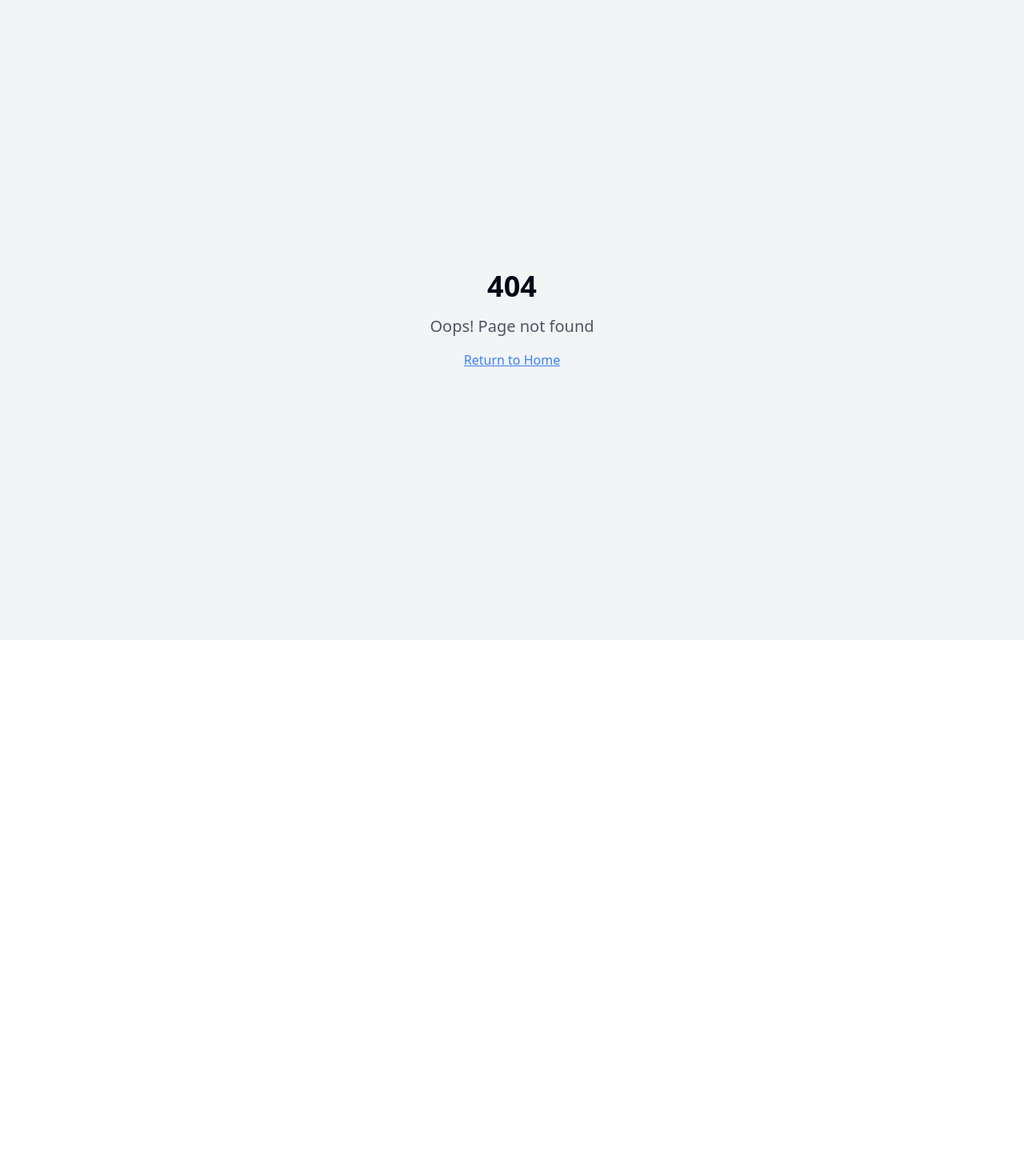
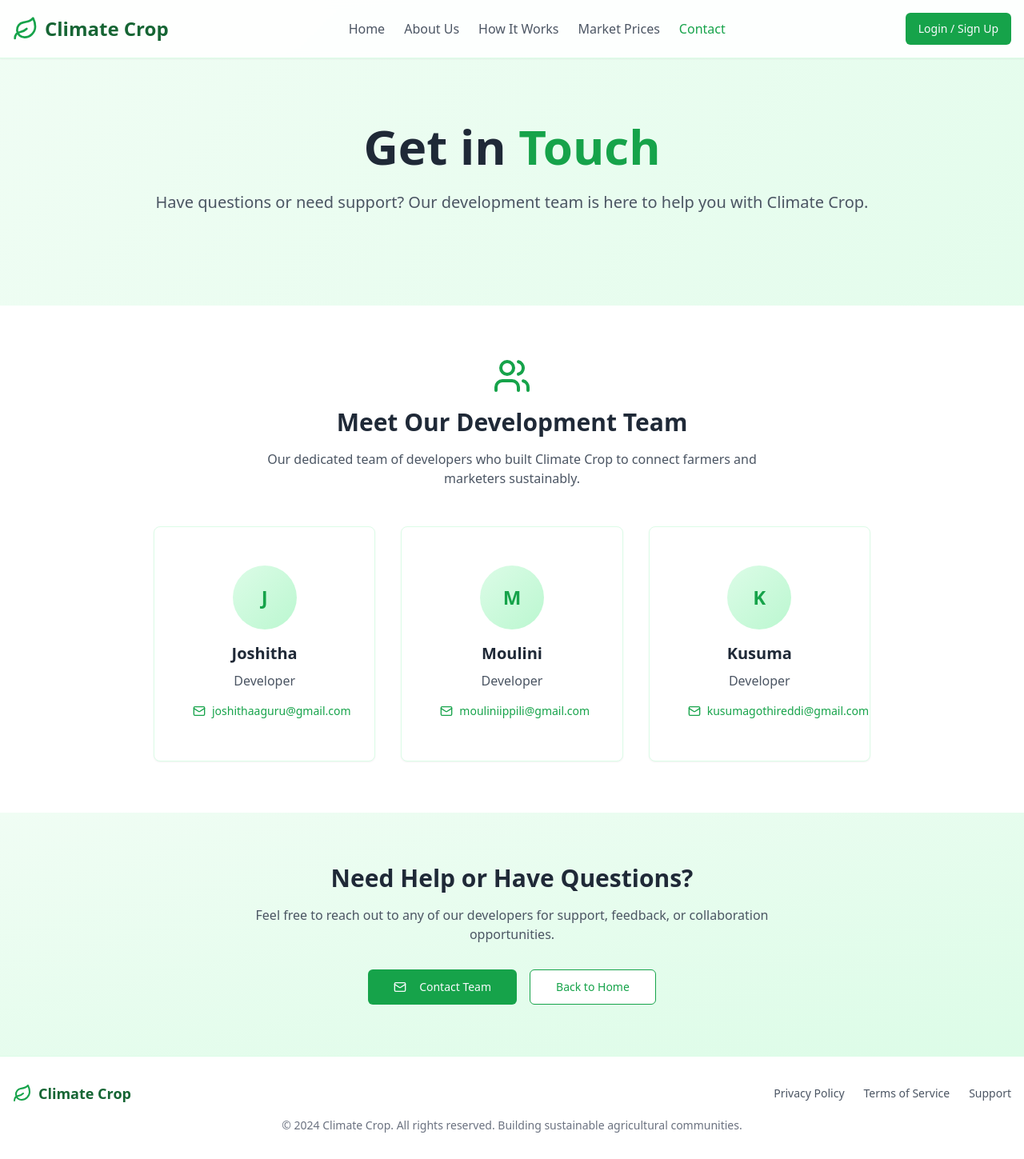
Before and after one commit to DARLABHANU/crop-to-market-connect, a React (Vite) app: page /contact in a window 1280 px wide. Before the commit this address had no page. Shown: the whole page at 80% size. Before the commit the page ends 800 px from the top, so only its background shows below. Built offline with nearby package versions, Linux system fonts and the light colour scheme.

Commit message:
feat: Add contact us page
Adds a separate contact us page with developer details and links it to the navbar.

```diff
--- a/src/App.tsx
+++ b/src/App.tsx
@@ -8,6 +8,7 @@ import Index from "./pages/Index";
 import Auth from "./pages/Auth";
 import FarmerDashboard from "./pages/FarmerDashboard";
 import MarketerDashboard from "./pages/MarketerDashboard";
+import Contact from "./pages/Contact";
 import NotFound from "./pages/NotFound";
 
 const queryClient = new QueryClient();
@@ -23,6 +24,7 @@ const App = () => (
           <Route path="/auth" element={<Auth />} />
           <Route path="/farmer-dashboard" element={<FarmerDashboard />} />
           <Route path="/marketer-dashboard" element={<MarketerDashboard />} />
+          <Route path="/contact" element={<Contact />} />
           {/* ADD ALL CUSTOM ROUTES ABOVE THE CATCH-ALL "*" ROUTE */}
           <Route path="*" element={<NotFound />} />
         </Routes>
--- /dev/null
+++ b/src/pages/Contact.tsx
@@ -0,0 +1,151 @@
+
+import { Card, CardContent } from "@/components/ui/card";
+import { Button } from "@/components/ui/button";
+import { Leaf, Mail, Users } from "lucide-react";
+import { Link } from "react-router-dom";
+
+const Contact = () => {
+  const developers = [
+    {
+      name: "Joshitha",
+      email: "joshithaaguru@gmail.com"
+    },
+    {
+      name: "Moulini",
+      email: "mouliniippili@gmail.com"
+    },
+    {
+      name: "Kusuma",
+      email: "kusumagothireddi@gmail.com"
+    }
+  ];
+
+  return (
+    <div className="min-h-screen bg-gradient-to-br from-green-50 to-green-100">
+      {/* Navigation */}
+      <nav className="bg-white/90 backdrop-blur-sm shadow-sm border-b border-green-100 sticky top-0 z-50">
+        <div className="container mx-auto px-4 py-4">
+          <div className="flex items-center justify-between">
+            <Link to="/" className="flex items-center space-x-2">
+              <Leaf className="h-8 w-8 text-green-600" />
+              <span className="text-2xl font-bold text-green-800">Climate Crop</span>
+            </Link>
+
+            <div className="hidden md:flex items-center space-x-6">
+              <Link to="/" className="text-gray-600 hover:text-green-600 transition-colors">Home</Link>
+              <a href="/#about" className="text-gray-600 hover:text-green-600 transition-colors">About Us</a>
+              <a href="/#how-it-works" className="text-gray-600 hover:text-green-600 transition-colors">How It Works</a>
+              <a href="/#market-prices" className="text-gray-600 hover:text-green-600 transition-colors">Market Prices</a>
+              <Link to="/contact" className="text-green-600 font-medium">Contact</Link>
+            </div>
+
+            <Link to="/auth">
+              <Button className="bg-green-600 hover:bg-green-700">
+                Login / Sign Up
+              </Button>
+            </Link>
+          </div>
+        </div>
+      </nav>
+
+      {/* Hero Section */}
+      <section className="relative py-20">
+        <div className="container mx-auto px-4 text-center">
+          <div className="max-w-4xl mx-auto">
+            <h1 className="text-5xl md:text-6xl font-bold text-gray-800 mb-6 leading-tight">
+              Get in
+              <span className="text-green-600"> Touch</span>
+            </h1>
+            <p className="text-xl text-gray-600 mb-8 leading-relaxed">
+              Have questions or need support? Our development team is here to help you with Climate Crop.
+            </p>
+          </div>
+        </div>
+      </section>
+
+      {/* Team Section */}
+      <section className="py-16 bg-white">
+        <div className="container mx-auto px-4">
+          <div className="text-center mb-12">
+            <Users className="h-12 w-12 text-green-600 mx-auto mb-4" />
+            <h2 className="text-3xl font-bold text-gray-800 mb-4">Meet Our Development Team</h2>
+            <p className="text-gray-600 max-w-2xl mx-auto">
+              Our dedicated team of developers who built Climate Crop to connect farmers and marketers sustainably.
+            </p>
+          </div>
+
+          <div className="grid md:grid-cols-3 gap-8 max-w-4xl mx-auto">
+            {developers.map((developer, index) => (
+              <Card key={index} className="text-center p-6 border-green-100 hover:shadow-lg transition-shadow">
+                <CardContent className="pt-6">
+                  <div className="w-20 h-20 bg-gradient-to-br from-green-100 to-green-200 rounded-full mx-auto mb-4 flex items-center justify-center">
+                    <span className="text-2xl font-bold text-green-600">
+                      {developer.name.charAt(0)}
+                    </span>
+                  </div>
+                  <h3 className="text-xl font-semibold text-gray-800 mb-2">{developer.name}</h3>
+                  <p className="text-gray-600 mb-4">Developer</p>
+                  <a
+                    href={`mailto:${developer.email}`}
+                    className="inline-flex items-center space-x-2 text-green-600 hover:text-green-700 transition-colors"
+                  >
+                    <Mail className="h-4 w-4" />
+                    <span className="text-sm">{developer.email}</span>
+                  </a>
+                </CardContent>
+              </Card>
+            ))}
+          </div>
+        </div>
+      </section>
+
+      {/* Contact Section */}
+      <section className="py-16 bg-gradient-to-br from-green-50 to-green-100">
+        <div className="container mx-auto px-4 text-center">
+          <h2 className="text-3xl font-bold text-gray-800 mb-4">Need Help or Have Questions?</h2>
+          <p className="text-gray-600 mb-8 max-w-2xl mx-auto">
+            Feel free to reach out to any of our developers for support, feedback, or collaboration opportunities.
+          </p>
+
+          <div className="flex flex-col sm:flex-row gap-4 justify-center">
+            <a href="mailto:joshithaaguru@gmail.com,mouliniippili@gmail.com,kusumagothireddi@gmail.com?subject=Climate Crop Inquiry">
+              <Button size="lg" className="bg-green-600 hover:bg-green-700">
+                <Mail className="mr-2 h-5 w-5" />
+                Contact Team
+              </Button>
+            </a>
+            <Link to="/">
+              <Button size="lg" variant="outline" className="border-green-600 text-green-600 hover:bg-green-50">
+                Back to Home
+              </Button>
+            </Link>
+          </div>
+        </div>
+      </section>
+
+      {/* Footer */}
+      <footer className="bg-white border-t border-green-100 py-8">
+        <div className="container mx-auto px-4">
+          <div className="flex flex-col md:flex-row justify-between items-center">
+            <div className="flex items-center space-x-2 mb-4 md:mb-0">
+              <Leaf className="h-6 w-6 text-green-600" />
+              <span className="text-lg font-bold text-green-800">Climate Crop</span>
+            </div>
+
+            <div className="flex space-x-6 text-sm text-gray-600">
+              <a href="#" className="hover:text-green-600 transition-colors">Privacy Policy</a>
+              <a href="#" className="hover:text-green-600 transition-colors">Terms of Service</a>
+              <Link to="/contact" className="hover:text-green-600 transition-colors">Support</Link>
+            </div>
+          </div>
+
+          <div className="text-center text-sm text-gray-500 mt-4">
+            <p>&copy; 2024 Climate Crop. All rights reserved. Building sustainable agricultural communities.</p>
+          </div>
+        </div>
+      </footer>
+    </div>
+  );
+};
+
+export default Contact;
--- a/src/pages/Index.tsx
+++ b/src/pages/Index.tsx
@@ -1,4 +1,3 @@
-
 import { useState, useEffect } from "react";
 import { Button } from "@/components/ui/button";
 import { Card, CardContent } from "@/components/ui/card";
@@ -49,7 +48,7 @@ const Index = () => {
               <a href="#about" className="text-gray-600 hover:text-green-600 transition-colors">About Us</a>
               <a href="#how-it-works" className="text-gray-600 hover:text-green-600 transition-colors">How It Works</a>
               <a href="#market-prices" className="text-gray-600 hover:text-green-600 transition-colors">Market Prices</a>
-              <a href="#contact" className="text-gray-600 hover:text-green-600 transition-colors">Contact</a>
+              <Link to="/contact" className="text-gray-600 hover:text-green-600 transition-colors">Contact</Link>
             </div>
 
             <Link to="/auth">
```
